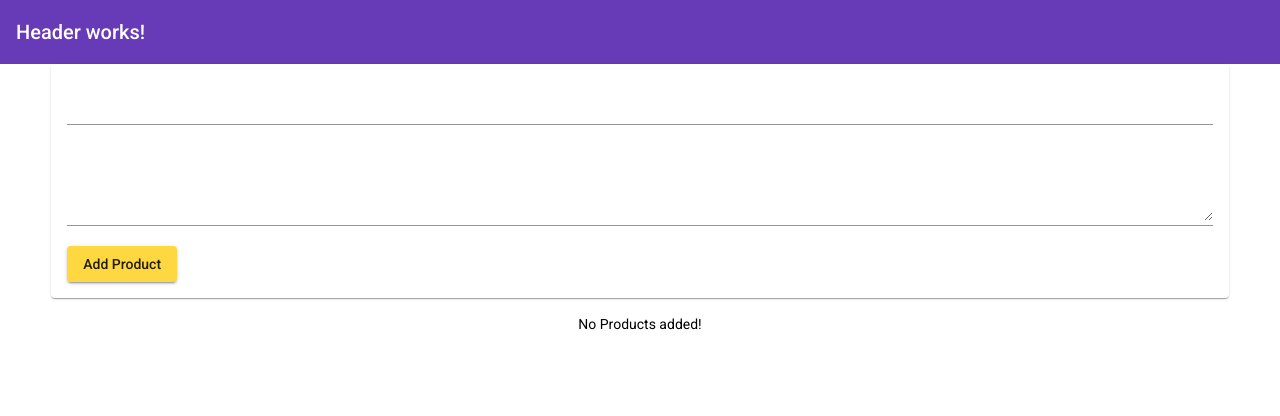
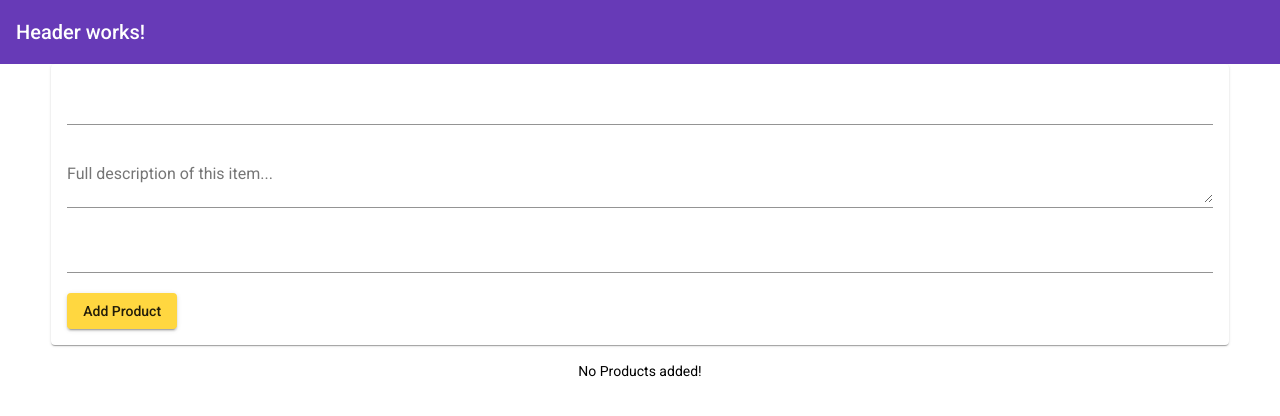
Before and after one commit to dodopontocom/webids, an Angular app in the folder webids-a/: page / in a window 1280 px wide. Shown: the top 416 px of the page. Built offline with nearby package versions, Linux system fonts and the light colour scheme.

Commit message:
improviments

```diff
--- a/webids-a/src/app/app.component.ts
+++ b/webids-a/src/app/app.component.ts
@@ -1,12 +1,13 @@
 import { Component } from '@angular/core';
 
+import { Product } from './products/product.model';
 @Component({
   selector: 'app-root',
   templateUrl: './app.component.html',
   styleUrls: ['./app.component.css']
 })
 export class AppComponent {
-  storedProducts = [];
+  storedProducts: Product[] = [];
 
   onProductAdded(product) {
     this.storedProducts.push(product);
--- a/webids-a/src/app/products/product-create/product-create.component.html
+++ b/webids-a/src/app/products/product-create/product-create.component.html
@@ -3,7 +3,11 @@
     <input matInput type="text" [(ngModel)]="enteredTitle">
   </mat-form-field>
   <mat-form-field>
-    <textarea matInput type="text" rows="3" [(ngModel)]="enteredDescription"></textarea>
+    <textarea matInput type="text" rows="2" [(ngModel)]="enteredDescription"
+      placeholder="Full description of this item..."></textarea>
+  </mat-form-field>
+  <mat-form-field>
+    <input matInput type="text" [(ngModel)]="enteredPrice">
   </mat-form-field>
   <button mat-raised-button
     color="accent"
--- a/webids-a/src/app/products/product-create/product-create.component.ts
+++ b/webids-a/src/app/products/product-create/product-create.component.ts
@@ -1,4 +1,6 @@
 import { Component, EventEmitter, Output } from '@angular/core';
+
+import { Product } from '../product.model'
 
 @Component({
   selector: 'app-product-create',
@@ -8,12 +10,14 @@ import { Component, EventEmitter, Output } from '@angular/core';
 export class ProductCreateComponent {
   enteredTitle = "";
   enteredDescription = "";
+  enteredPrice = "";
   @Output() productCreated = new EventEmitter();
 
   onAddProduct() {
-    const product = {
+    const product: Product = {
+      title: this.enteredTitle,
       description: this.enteredDescription,
-      title: this.enteredTitle
+      price: this.enteredPrice
     };
     this.productCreated.emit(product);
   }
--- a/webids-a/src/app/products/product-list/product-list.component.html
+++ b/webids-a/src/app/products/product-list/product-list.component.html
@@ -1,9 +1,10 @@
 <mat-accordion multi="true" *ngIf="products.length > 0">
   <mat-expansion-panel *ngFor="let product of products">
   <mat-expansion-panel-header>
-    {{ product.title }} {{ product.description }}
+    {{ product.title }}
   </mat-expansion-panel-header>
-  {{ product.description }}
+  <p>{{ product.description }}</p>
+  <p>price: {{ product.price }}</p>
   </mat-expansion-panel>
 </mat-accordion>
 
--- a/webids-a/src/app/products/product-list/product-list.component.ts
+++ b/webids-a/src/app/products/product-list/product-list.component.ts
@@ -1,4 +1,6 @@
 import { Component, Input } from '@angular/core';
+
+import { Product } from '../product.model';
 
 @Component({
   selector: 'app-product-list',
@@ -7,6 +9,6 @@ import { Component, Input } from '@angular/core';
 })
 export class ProductListComponent {
 
-  @Input() products = [];
+  @Input() products: Product[] = [];
 
 }
```
Also changed, not shown: webids-a/src/app/products/product.model.ts (added, +12 -0 lines).
